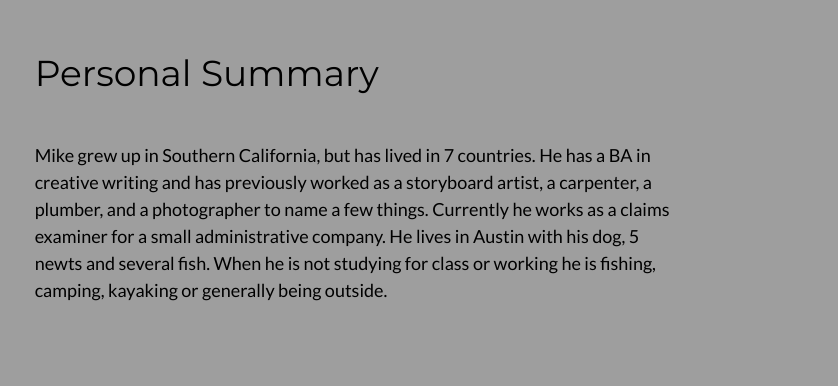
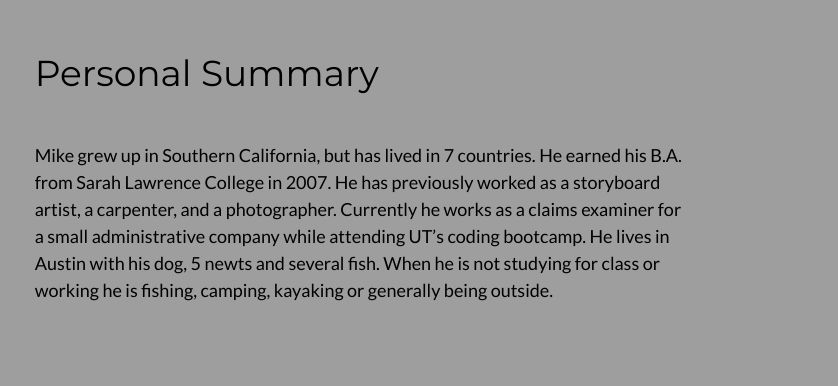
Before and after one commit to MikeM85/portfolioRedux, a website: page app/public/index.html in a window 1280 px wide. Shown: the part 995-1381 px from the top of the page, 442-1280 px from the left. Drawn offline with nearby package versions, Linux system fonts and the light colour scheme.

Commit message:
text and grammar edits

```diff
--- a/app/public/index.html
+++ b/app/public/index.html
@@ -76,9 +76,14 @@ body,h1,h2,h3,h4,h5,h6 {font-family: "Lato", sans-serif}
 
     <div class="w3-twothird">
       <h1>Personal Summary</h1>
-      <h5 class="w3-padding-32">Mike grew up in Southern California, but has lived in 7 countries. He has a BA in creative writing and has previously worked as a storyboard artist, a carpenter, a plumber, and a photographer to name a few things.
-        Currently he works as a claims examiner for a small administrative company.
-        He lives in Austin with his dog, 5 newts and several fish. When he is not studying for class or working he is fishing, camping, kayaking or generally being outside. </h5>
+      <h5 class="w3-padding-32">Mike grew up in Southern California,
+        but has lived in 7 countries. He earned his B.A. from Sarah
+        Lawrence College in 2007. He has previously worked as a storyboard
+        artist, a carpenter, and a photographer. Currently he works as a
+        claims examiner for a small administrative company while attending
+         UT’s coding bootcamp. He lives in Austin with his dog, 5 newts
+         and several fish. When he is not studying for class or working
+          he is fishing, camping, kayaking or generally being outside.</h5>
 
 
     </div>
```
